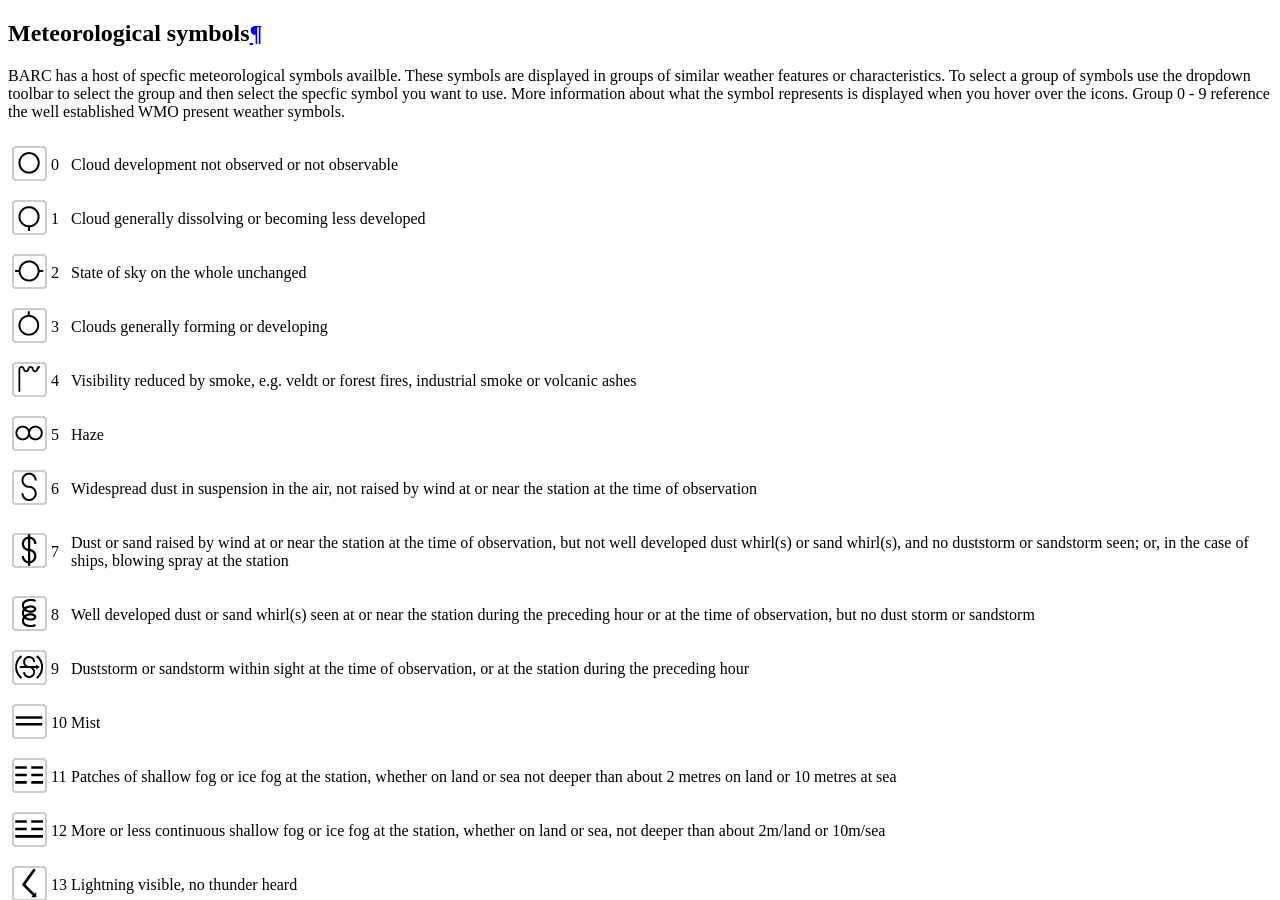
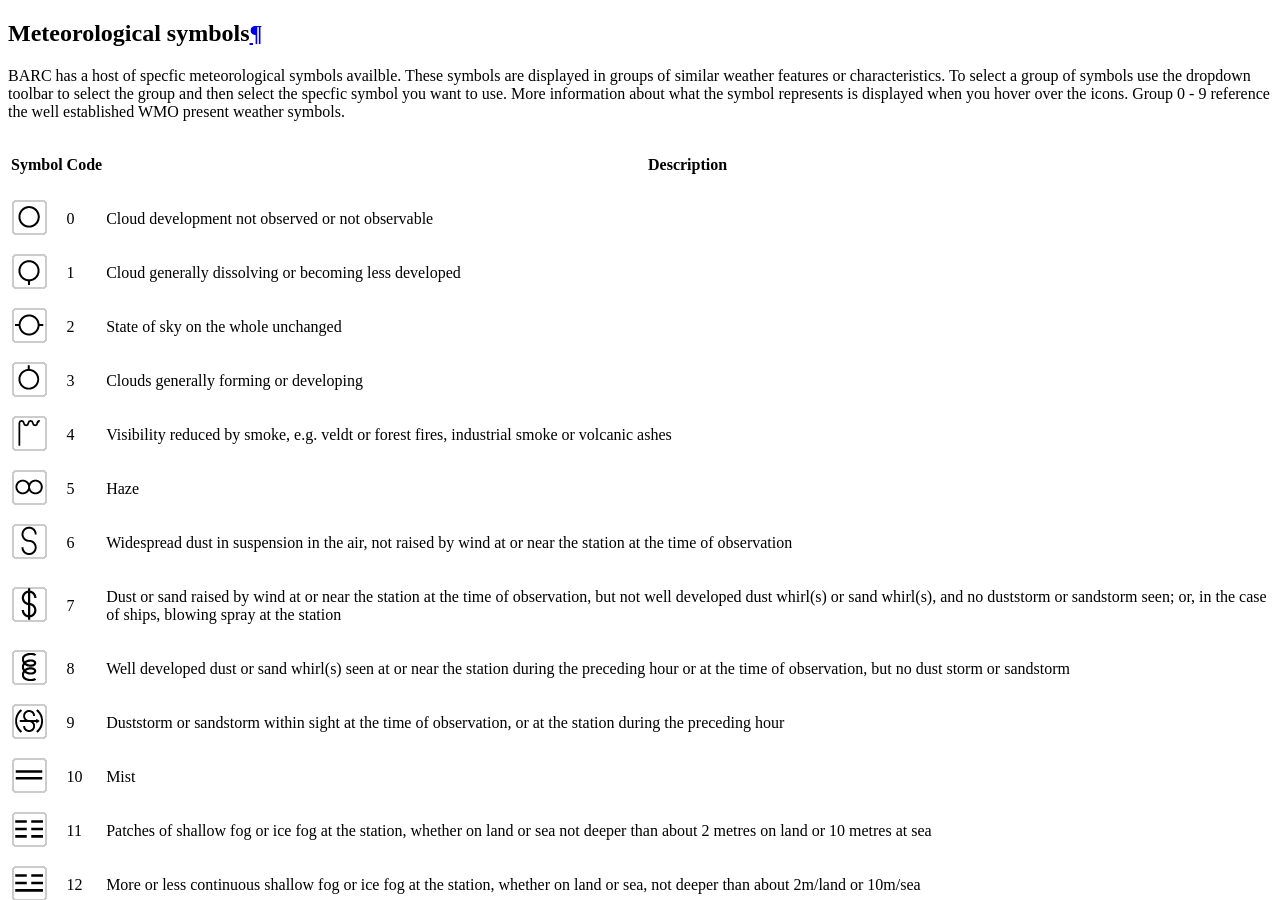
Before and after one commit to lecjlg/barc-docs, a Sphinx documentation site: the page built from docs/source/presentweather.rst, in a window 1280 px wide and 900 px high. Built offline with Sphinx 7.4.7, drawn with Linux system fonts in a browser that asks for light colours.

Commit message:
added titles to the table

```diff
--- a/docs/source/presentweather.rst
+++ b/docs/source/presentweather.rst
@@ -4,9 +4,9 @@ Meteorological symbols
 BARC has a host of specfic meteorological symbols availble. These symbols are displayed in groups of similar weather features or characteristics. To select a group of symbols use the dropdown toolbar to select the group and then select the specfic symbol you want to use. More information about what the symbol represents is displayed when you hover over the icons. Group 0 - 9 reference the well established WMO present weather symbols.
 
 
-
-
 +---------------------------------------------+----+------------------------------------------------------------------------------------------------------------------------------------------------------------------------------------------------------------------------------------------------------------------------------+
+|    Symbol                                   |Code| Description                                                                                                                                                                                                                                                                  |
++=============================================+====+==============================================================================================================================================================================================================================================================================+
 | ..   image:: /images/pw_symbols/pw-000.png  |    |  Cloud development not observed or not   observable                                                                                                                                                                                                                          |
 |         :width: 36px                        |    |                                                                                                                                                                                                                                                                              |
 |         :height: 36px                       |    |                                                                                                                                                                                                                                                                              |
```
Also changed, not shown: 5 other files.
